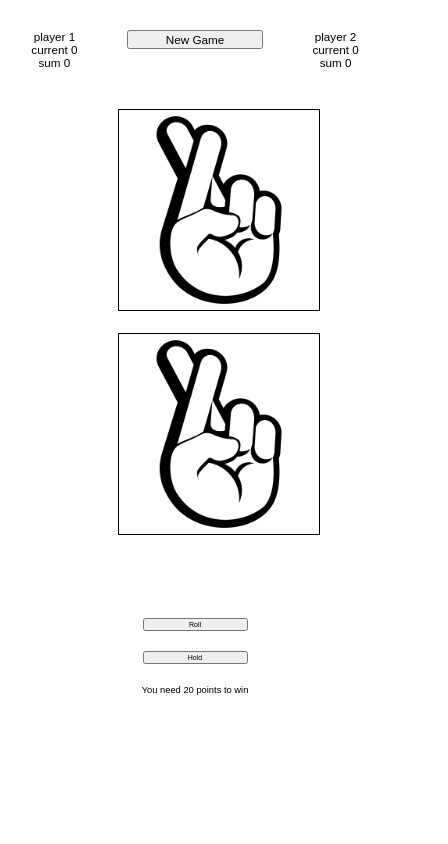
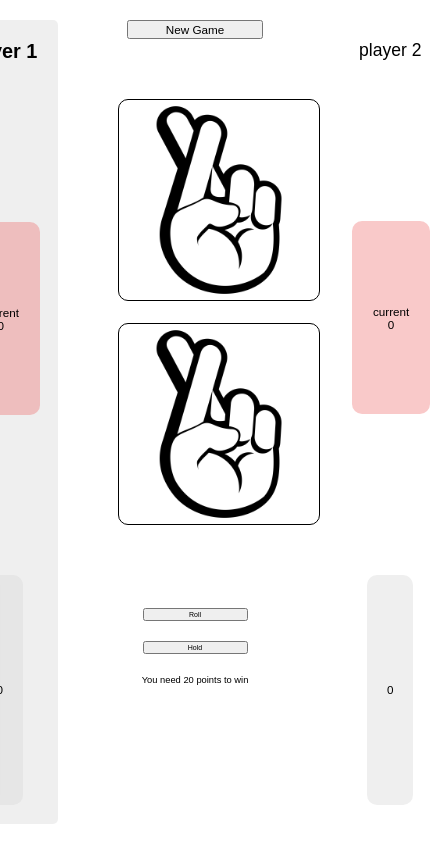
Before and after one commit to TamarCY/Appleseeds-Dice-Game-App, a React (Create React App) app: page / in a window 390 px wide. Shown: the whole page, 448 px wide, since content can reach past the window. Built offline with nearby package versions, Linux system fonts and the light colour scheme.

Commit message:
before mobile

```diff
--- a/src/Components/GameBoard/GameBoard.css
+++ b/src/Components/GameBoard/GameBoard.css
@@ -12,6 +12,7 @@
     max-height: 200px;
     border: 1px solid;
     margin: 10px;
+    border-radius: 10px;
 }
 
 .GameBoard-div>div {
@@ -39,6 +40,8 @@ width: 100%;
     height: 100px;
 }
 
+
+
 .GameBoard-points{
     margin-top: 1rem;
     font-size: 0.8rem;
--- a/src/Components/Player/Player/Player.css
+++ b/src/Components/Player/Player/Player.css
@@ -0,0 +1,53 @@
+
+.Player {
+    width: 30%;
+    padding: 5%;
+    display: flex;
+    flex-direction: column;
+    justify-content: space-between;
+    border-radius: 5px;
+
+}
+
+.Player-active {
+    background-color: rgba(214, 214, 214, 0.4);
+}
+
+.Player-name {
+    font-size: 1.5rem;
+}
+
+.Player-active-name {
+    font-weight: 800;
+    font-size: 1.7rem;
+}
+
+.Player-current {
+    height: 20%;
+    width: 50%;
+    /* border: 1px solid; */
+    margin: 8px auto;
+    display: flex;
+    align-items: center;
+    justify-content: center;
+    background-color: rgba(234,77,76,0.3);
+    border-radius: 10px;
+    padding: 20px;
+
+}
+
+
+.Player-sum {
+    /* border: 1px solid; */
+    height: 30%;
+    width: 60%;
+    margin:0 auto;
+    display: flex;
+    align-items: center;
+    justify-content: center;
+    background-color: rgba(214,214,214,0.4);
+    border-radius: 10px;
+
+
+
+}
--- a/src/Components/Player/Player/Player.jsx
+++ b/src/Components/Player/Player/Player.jsx
@@ -1,21 +1,21 @@
 import react from "react";
+import './Player.css'
 
 
 class Player extends react.Component {
-    // constructor(props){
-    //     super(props)
-    // }
+
     render (){
+        console.log(this.props.playerData.isActive)
         return (
-            <div>
-            <div>
+            <div className={`Player ${this.props.playerData.isActive && "Player-active"}`}>
+            <div className={`Player-name ${this.props.playerData.isActive && "Player-active-name"}`}>
                 player {this.props.playerData.id}
             </div>
-            <div>
-                current {this.props.playerData.currentScore}
+            <div className="Player-current">
+                current <br/> {this.props.playerData.currentScore}
             </div>
-            <div>
-                sum {this.props.playerData.sumScore}
+            <div className="Player-sum">
+                 {this.props.playerData.sumScore}
             </div>
             </div>
         )
--- a/src/Pages/GameApp/GameApp.css
+++ b/src/Pages/GameApp/GameApp.css
@@ -3,18 +3,16 @@
     font-family: 'Raleway', sans-serif;
     text-align: center;
     font-size: 3vw;
+    margin: 0;
 }
 
 .GameApp {
     display: flex;
     justify-content: center;
-    margin-top: 20px;
+    height: 100vh;
+
 }
 
 .GameApp>div{
-    margin: 10px;
+    margin: 20px;
 }
-
-.GameBoard-win {
-    width: inherit
-}
--- a/src/Pages/GameApp/GameApp.jsx
+++ b/src/Pages/GameApp/GameApp.jsx
@@ -74,7 +74,7 @@ class GameApp extends react.Component {
         console.log("current score", playerCurrentScore)
 
         // TODO: change to reusable and not hard coded
-        if (dicesResult[0] === 6 || dicesResult[1] === 6) {
+        if (dicesResult[0] === 6 && dicesResult[1] === 6) {
             this.setState((prevState) => ({
                 dices: dicesResult,
                 players: {
@@ -169,10 +169,7 @@ class GameApp extends react.Component {
                     pointsToWin={this.state.pointsToWin}
                 />
                 <Player playerData={this.state.players.player2} />
-                {/* <GameOverMessage
-          winner={this.state.activePlayer}
-          displayMessage={this.state.gameOver}
-        /> */}
+
             </div>
         );
     }
```
